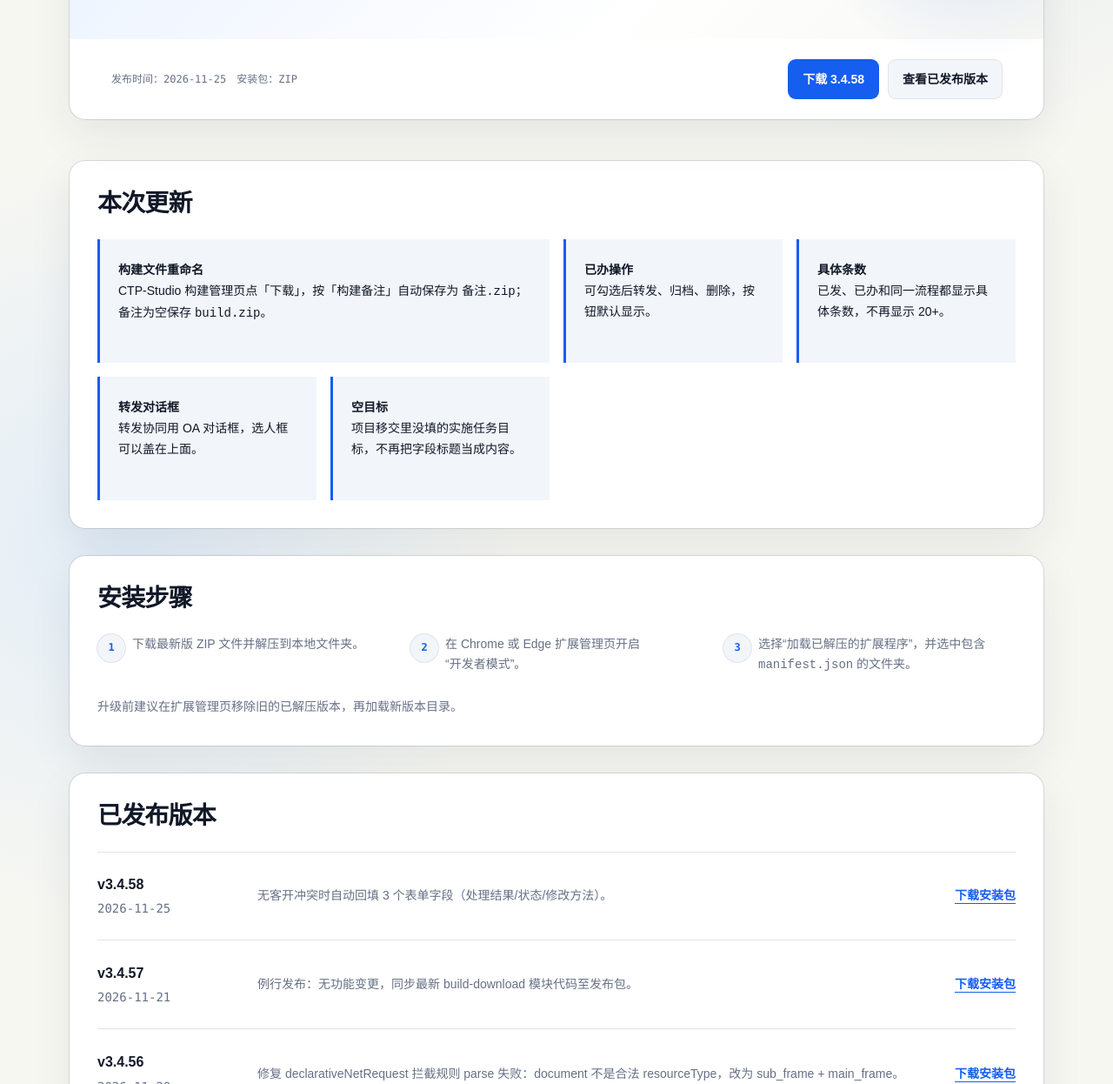
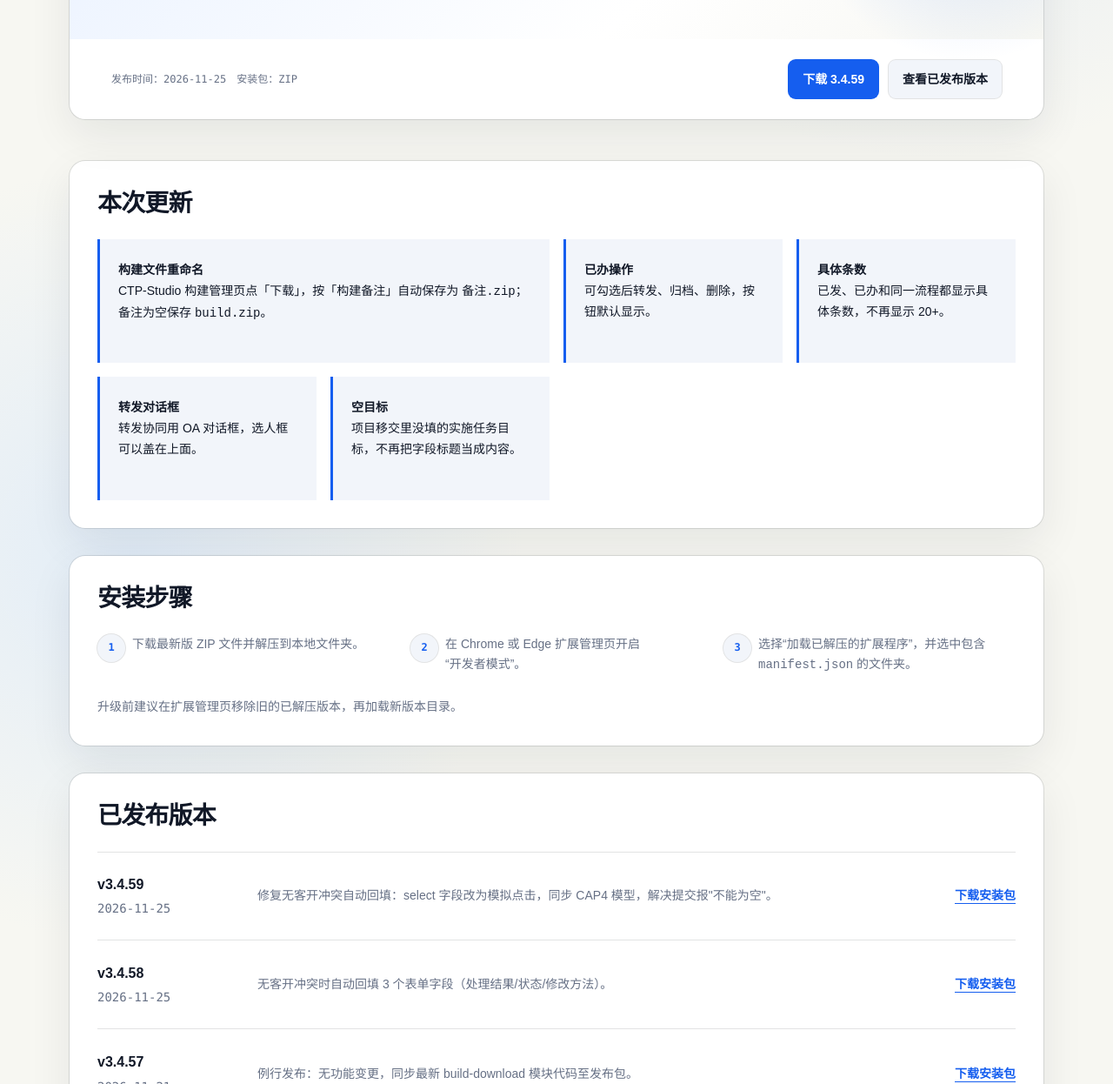
Before and after one commit to songhonglu/zjai-browser-plugin-releases, a plain HTML site: page download-archive.html in a window 1280 px wide. Shown: the part 294-1540 px from the top of the page at 87% size. Drawn offline with Linux system fonts and the light colour scheme; no server answers.

Commit message:
download-archive 补齐 3.4.59 + hero

```diff
--- a/download-archive.html
+++ b/download-archive.html
@@ -182,7 +182,7 @@
           <div class="hero-top">
             <div>
               <p class="eyebrow">Latest release</p>
-              <h1 id="latest-title">v3.4.58 已发布</h1>
+              <h1 id="latest-title">v3.4.59 已发布</h1>
               <p class="summary">新增「构建文件重命名」：CTP-Studio 构建管理页下载安装包时，按构建备注自动命名。</p>
             </div>
             <span class="release-chip">最新稳定版</span>
@@ -190,7 +190,7 @@
           <div class="hero-bottom">
             <p class="released">发布时间：2026-11-25　安装包：ZIP</p>
             <div class="actions">
-              <a class="button" href="https://github.com/songhonglu/zjai-browser-plugin-releases/releases/download/v3.4.58/zjai-browser-plugin-v3.4.58.zip">下载 3.4.58</a>
+              <a class="button" href="https://github.com/songhonglu/zjai-browser-plugin-releases/releases/download/v3.4.59/zjai-browser-plugin-v3.4.59.zip">下载 3.4.59</a>
               <a class="button secondary" href="#releases">查看已发布版本</a>
             </div>
           </div>
@@ -223,8 +223,9 @@
       <section class="card" id="releases" aria-labelledby="releases-title">
         <h2 id="releases-title">已发布版本</h2>
         <div class="version-list">
-        <article class="version"><div><strong>v3.4.58</strong><br><time datetime="2026-11-25">2026-11-25</time></div><p>无客开冲突时自动回填 3 个表单字段（处理结果/状态/修改方法）。</p><a class="download" href="https://github.com/songhonglu/zjai-browser-plugin-releases/releases/download/v3.4.58/zjai-browser-plugin-v3.4.58.zip">下载安装包</a></article>
-        <article class="version"><div><strong>v3.4.57</strong><br><time datetime="2026-11-21">2026-11-21</time></div><p>例行发布：无功能变更，同步最新 build-download 模块代码至发布包。</p><a class="download" href="https://github.com/songhonglu/zjai-browser-plugin-releases/releases/download/v3.4.58/zjai-browser-plugin-v3.4.58.zip">下载安装包</a></article>
+        <article class="version"><div><strong>v3.4.59</strong><br><time datetime="2026-11-25">2026-11-25</time></div><p>修复无客开冲突自动回填：select 字段改为模拟点击，同步 CAP4 模型，解决提交报"不能为空"。</p><a class="download" href="https://github.com/songhonglu/zjai-browser-plugin-releases/releases/download/v3.4.59/zjai-browser-plugin-v3.4.59.zip">下载安装包</a></article>
+        <article class="version"><div><strong>v3.4.58</strong><br><time datetime="2026-11-25">2026-11-25</time></div><p>无客开冲突时自动回填 3 个表单字段（处理结果/状态/修改方法）。</p><a class="download" href="https://github.com/songhonglu/zjai-browser-plugin-releases/releases/download/v3.4.59/zjai-browser-plugin-v3.4.59.zip">下载安装包</a></article>
+        <article class="version"><div><strong>v3.4.57</strong><br><time datetime="2026-11-21">2026-11-21</time></div><p>例行发布：无功能变更，同步最新 build-download 模块代码至发布包。</p><a class="download" href="https://github.com/songhonglu/zjai-browser-plugin-releases/releases/download/v3.4.59/zjai-browser-plugin-v3.4.59.zip">下载安装包</a></article>
         <article class="version"><div><strong>v3.4.56</strong><br><time datetime="2026-11-20">2026-11-20</time></div><p>修复 declarativeNetRequest 拦截规则 parse 失败：document 不是合法 resourceType，改为 sub_frame + main_frame。</p><a class="download" href="https://github.com/songhonglu/zjai-browser-plugin-releases/releases/download/v3.4.56/zjai-browser-plugin-v3.4.56.zip">下载安装包</a></article>
         <article class="version"><div><strong>v3.4.55</strong><br><time datetime="2026-11-20">2026-11-20</time></div><p>文件名末尾日期升级为完整时间戳（YYYYMMDDHHMMSS），同一天多个补丁包可按生成时间区分。</p><a class="download" href="https://github.com/songhonglu/zjai-browser-plugin-releases/releases/download/v3.4.55/zjai-browser-plugin-v3.4.55.zip">下载安装包</a></article>
         <article class="version"><div><strong>v3.4.54</strong><br><time datetime="2026-11-20">2026-11-20</time></div><p>修复多项目页签同时打开时客户名称错乱：客户名改为取当前选中页签的文本，#customerName 仅作兜底。</p><a class="download" href="https://github.com/songhonglu/zjai-browser-plugin-releases/releases/download/v3.4.54/zjai-browser-plugin-v3.4.54.zip">下载安装包</a></article>
```
